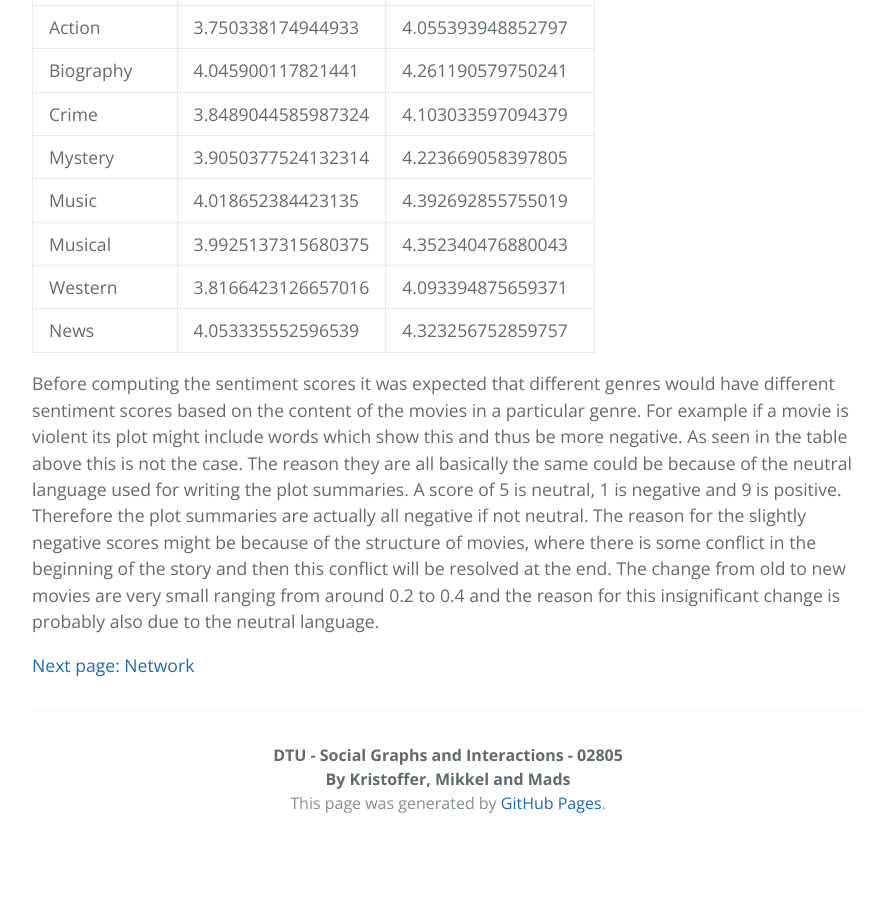
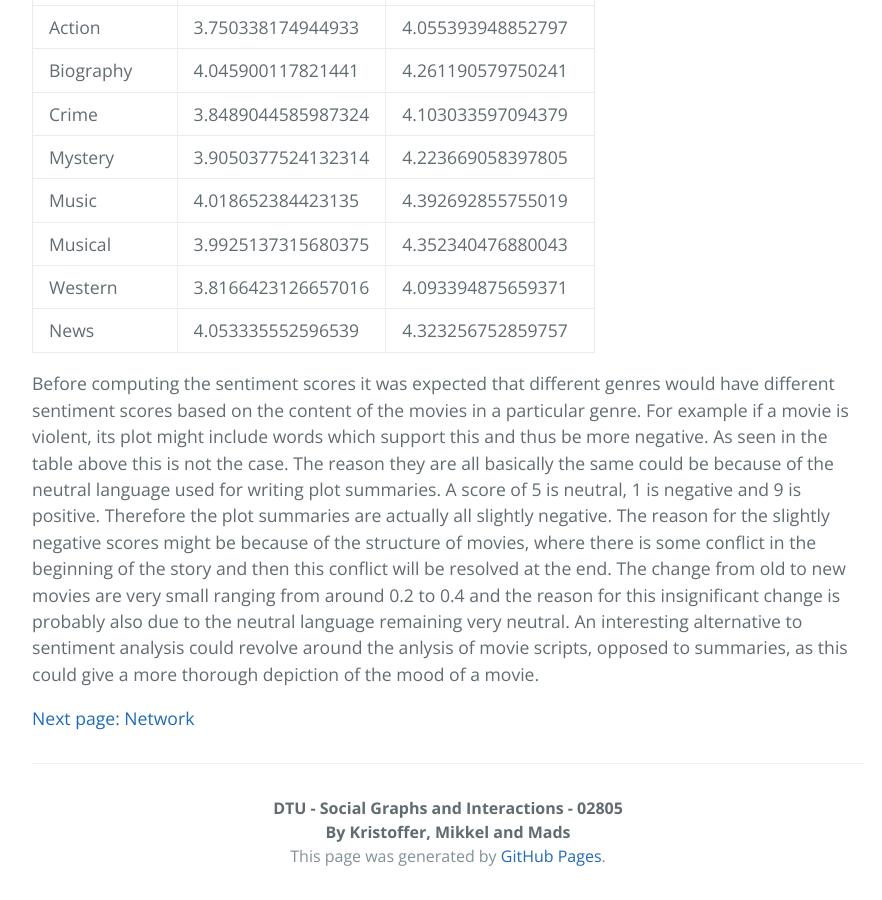
Before and after one commit to MBJohansen/Social-Graphs-Project, a Jekyll site: the page built from docs/sentiment.md, in a window 1280 px wide and 900 px high, scrolled down 1280 px. Shown: the whole window, without its empty margins (192-1074 px from the left). Built offline with Jekyll 4.4.1, drawn with Linux system fonts in a browser that asks for light colours; our own code applies the rules of GitHub Pages for plain Markdown files; before the commit the page ends 2127 px from its top, so only the background shows below that.

Commit message:
Update sentiment.md

```diff
--- a/docs/sentiment.md
+++ b/docs/sentiment.md
@@ -26,7 +26,7 @@ The average sentiment score for old and new movies for each genre can be seen in
 | Western | 3.8166423126657016 | 4.093394875659371 |
 | News | 4.053335552596539 | 4.323256752859757 |
 
-Before computing the sentiment scores it was expected that different genres would have different sentiment scores based on the content of the movies in a particular genre. For example if a movie is violent its plot might include words which show this and thus be more negative. As seen in the table above this is not the case. The reason they are all basically the same could be because of the neutral language used for writing the plot summaries. A score of 5 is neutral, 1 is negative and 9 is positive. Therefore the plot summaries are actually all negative if not neutral. The reason for the slightly negative scores might be because of the structure of movies, where there is some conflict in the beginning of the story and then this conflict will be resolved at the end. The change from old to new movies are very small ranging from around 0.2 to 0.4 and the reason for this insignificant change is probably also due to the neutral language.
+Before computing the sentiment scores it was expected that different genres would have different sentiment scores based on the content of the movies in a particular genre. For example if a movie is violent, its plot might include words which support this and thus be more negative. As seen in the table above this is not the case. The reason they are all basically the same could be because of the neutral language used for writing plot summaries. A score of 5 is neutral, 1 is negative and 9 is positive. Therefore the plot summaries are actually all slightly negative. The reason for the slightly negative scores might be because of the structure of movies, where there is some conflict in the beginning of the story and then this conflict will be resolved at the end. The change from old to new movies are very small ranging from around 0.2 to 0.4 and the reason for this insignificant change is probably also due to the neutral language remaining very neutral. An interesting alternative to sentiment analysis could revolve around the anlysis of movie scripts, opposed to summaries, as this could give a more thorough depiction of the mood of a movie.
 
 
 
```
